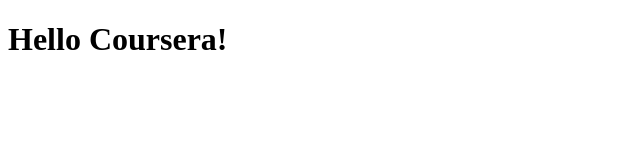
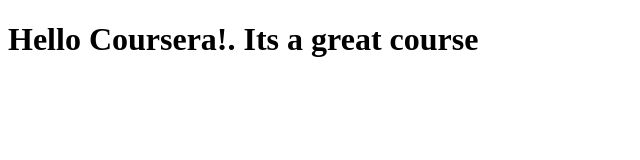
Before and after one commit to sarbojitdas/coursera-test, a plain HTML site: page site/index.html in a window 1280 px wide. Shown: the whole page, without its empty margins (0-640 px from the left). Drawn offline with Linux system fonts and the light colour scheme.

Commit message:
second update

```diff
--- a/site/index.html
+++ b/site/index.html
@@ -4,6 +4,6 @@
 	<title>Hello Coursera!</title>
 </head>
 <body>
-<h1> Hello Coursera!</h1>
+<h1> Hello Coursera!. Its a great course</h1>
 </body>
 </html>
```
